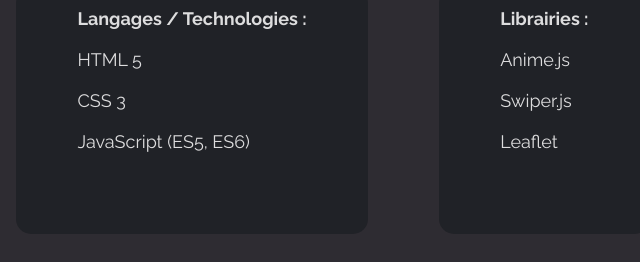
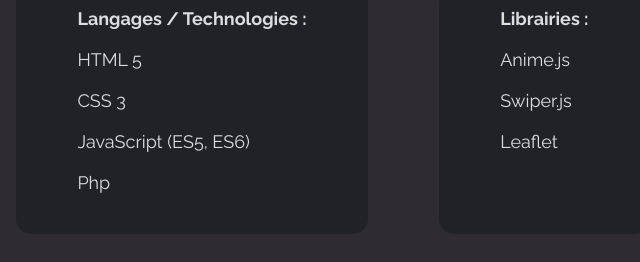
Before and after one commit to belaid01500/MyPortfolio, a website: page index.html in a window 1280 px wide. Shown: the part 1240-1502 px from the top of the page, 502-1142 px from the left. Drawn offline with nearby package versions, Linux system fonts and the light colour scheme; a web font is replaced by a local one.

Commit message:
Update index.html

```diff
--- a/index.html
+++ b/index.html
@@ -132,6 +132,7 @@
               <p>HTML 5</p>
               <p>CSS 3</p>
               <p>JavaScript (ES5, ES6)</p>
+              <p>Php</p>
             </div>
             <div class="card-apropos flex flex-column margin-bottom">
               <p class="margin-bottom">
```
